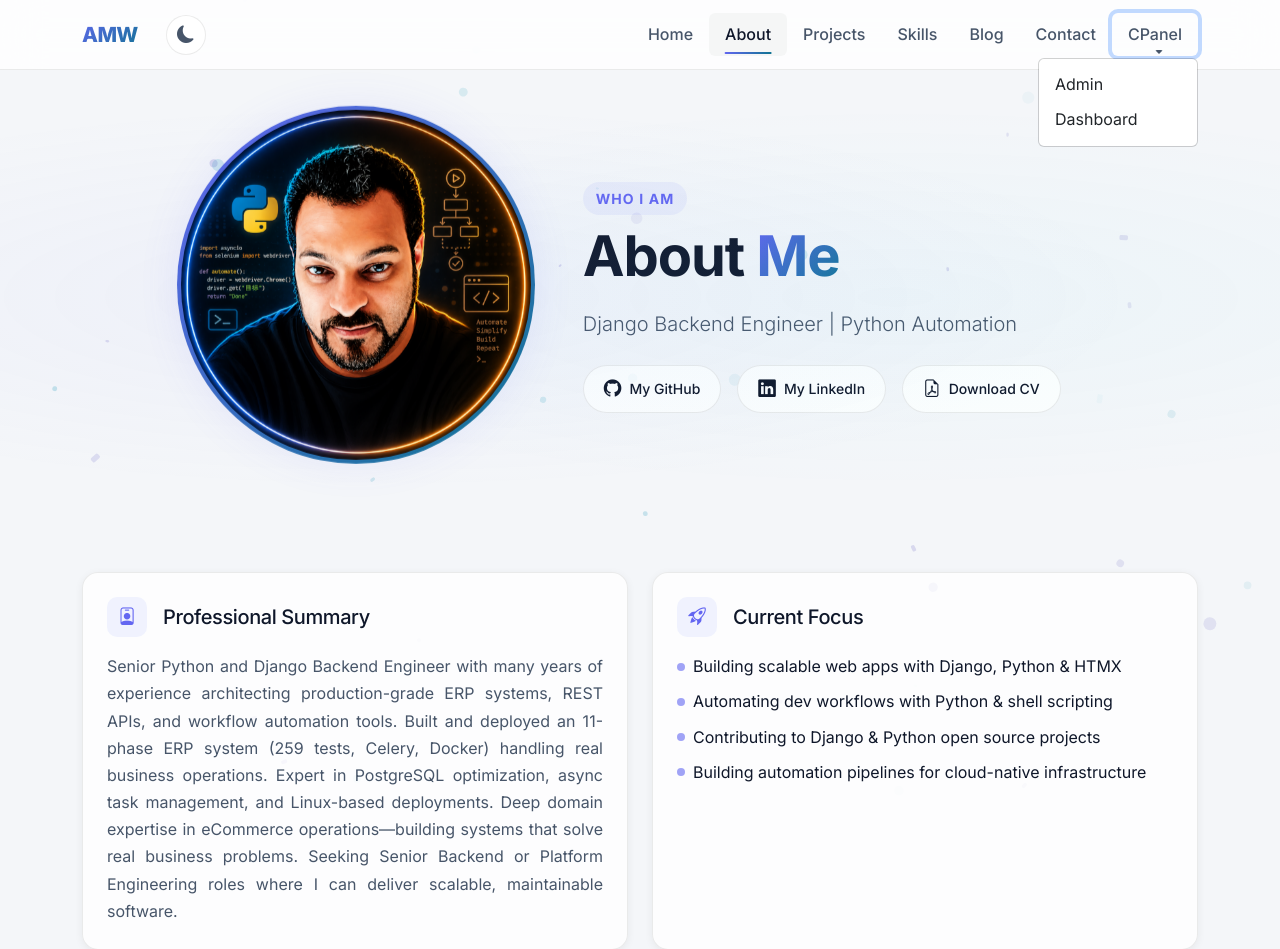
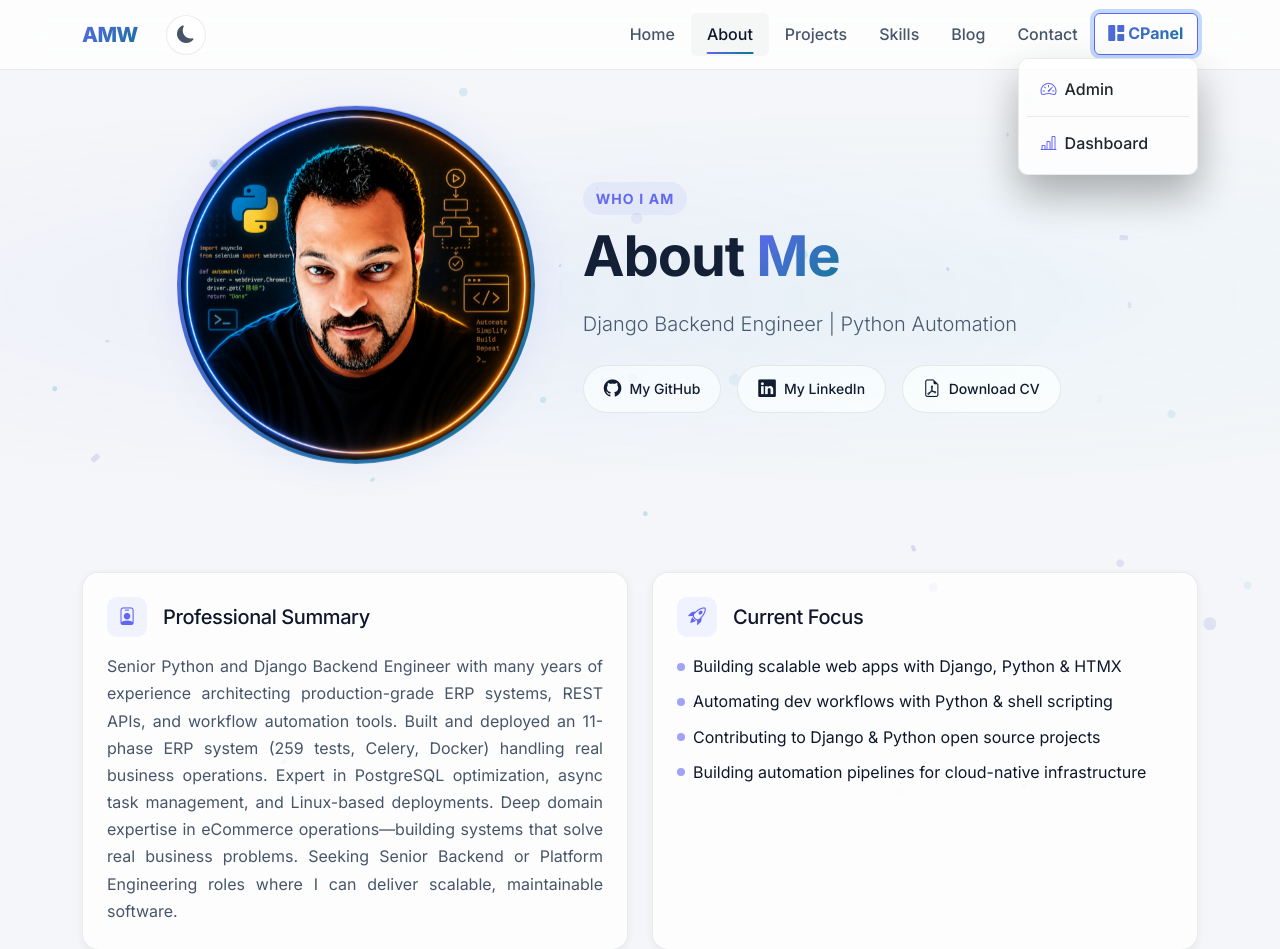
Before and after one commit to AMW-Web-Dev/AMW-ShowCases, a Django app: page /about/ in a window 1280 px wide, after a click on "CPanel". Shown: the top 949 px of the page. Run offline with Django 5.2, Linux system fonts and the light colour scheme; the visitor is signed in with stand-in values (Sample User, id 1); data comes from the database, SQL or seed files in the repository; some libraries are stand-ins or nearby versions.

Commit message:
Style CPanel dropdown: gradient border, icons, modern menu design

```diff
--- a/static/css/custom.css
+++ b/static/css/custom.css
@@ -119,6 +119,65 @@ a:hover {
 .nav-link:hover::after,
 .nav-link.active::after {
   width: 60%;
+}
+
+/* ─── CPanel Dropdown ─── */
+.cpanel-link {
+  background: var(--gradient-primary) !important;
+  -webkit-background-clip: text !important;
+  background-clip: text !important;
+  -webkit-text-fill-color: transparent !important;
+  font-weight: 700 !important;
+  border: 1px solid var(--accent-indigo) !important;
+  border-radius: var(--radius-sm) !important;
+  padding: 0.4rem 0.85rem !important;
+  transition: all var(--transition) !important;
+}
+
+.cpanel-link::after {
+  display: none !important;
+}
+
+.cpanel-link:hover,
+.cpanel-nav.show .cpanel-link {
+  background: var(--gradient-primary) !important;
+  -webkit-background-clip: unset !important;
+  background-clip: unset !important;
+  -webkit-text-fill-color: #fff !important;
+  color: #fff !important;
+  box-shadow: 0 0 20px rgba(129, 140, 248, 0.3);
+}
+
+.cpanel-dropdown {
+  background: var(--bg-card) !important;
+  border: 1px solid var(--border-color) !important;
+  border-radius: var(--radius-md) !important;
+  box-shadow: 0 20px 40px rgba(0, 0, 0, 0.3) !important;
+  padding: 0.5rem !important;
+  min-width: 180px !important;
+}
+
+.cpanel-dropdown .dropdown-item {
+  border-radius: var(--radius-sm) !important;
+  padding: 0.55rem 0.85rem !important;
+  font-weight: 500 !important;
+  transition: all var(--transition) !important;
+}
+
+.cpanel-dropdown .dropdown-item:hover {
+  background: var(--bg-hover) !important;
+  color: var(--text-primary) !important;
+}
+
+.cpanel-dropdown .dropdown-item i {
+  color: var(--accent-indigo) !important;
+  width: 18px;
+  text-align: center;
+}
+
+.cpanel-dropdown .dropdown-divider {
+  border-color: var(--border-color) !important;
+  margin: 0.25rem 0 !important;
 }
 
 /* ─── Theme Toggle ─── */
--- a/templates/_snippets/_navbar.html
+++ b/templates/_snippets/_navbar.html
@@ -33,13 +33,22 @@
                     <a class="nav-link" href="{% url 'Core:Contact' %}">Contact</a>
                 </li>
                 {% if user.is_staff %}
-                <li class="nav-item dropdown">
-                    <a class="nav-link dropdown-toggle" href="#" role="button" data-bs-toggle="dropdown" aria-expanded="false">
-                        CPanel
+                <li class="nav-item dropdown cpanel-nav">
+                    <a class="nav-link dropdown-toggle cpanel-link" href="#" role="button" data-bs-toggle="dropdown" aria-expanded="false">
+                        <i class="bi bi-grid-1x2-fill me-1"></i>CPanel
                     </a>
-                    <ul class="dropdown-menu dropdown-menu-end">
-                        <li><a class="dropdown-item" href="{% url 'admin:index' %}">Admin</a></li>
-                        <li><a class="dropdown-item" href="{% url 'Analytics:AnalyticsDashboard' %}">Dashboard</a></li>
+                    <ul class="dropdown-menu dropdown-menu-end cpanel-dropdown">
+                        <li>
+                            <a class="dropdown-item" href="{% url 'admin:index' %}">
+                                <i class="bi bi-speedometer2 me-2"></i>Admin
+                            </a>
+                        </li>
+                        <li><hr class="dropdown-divider"></li>
+                        <li>
+                            <a class="dropdown-item" href="{% url 'Analytics:AnalyticsDashboard' %}">
+                                <i class="bi bi-bar-chart-line me-2"></i>Dashboard
+                            </a>
+                        </li>
                     </ul>
                 </li>
                 {% endif %}
```
